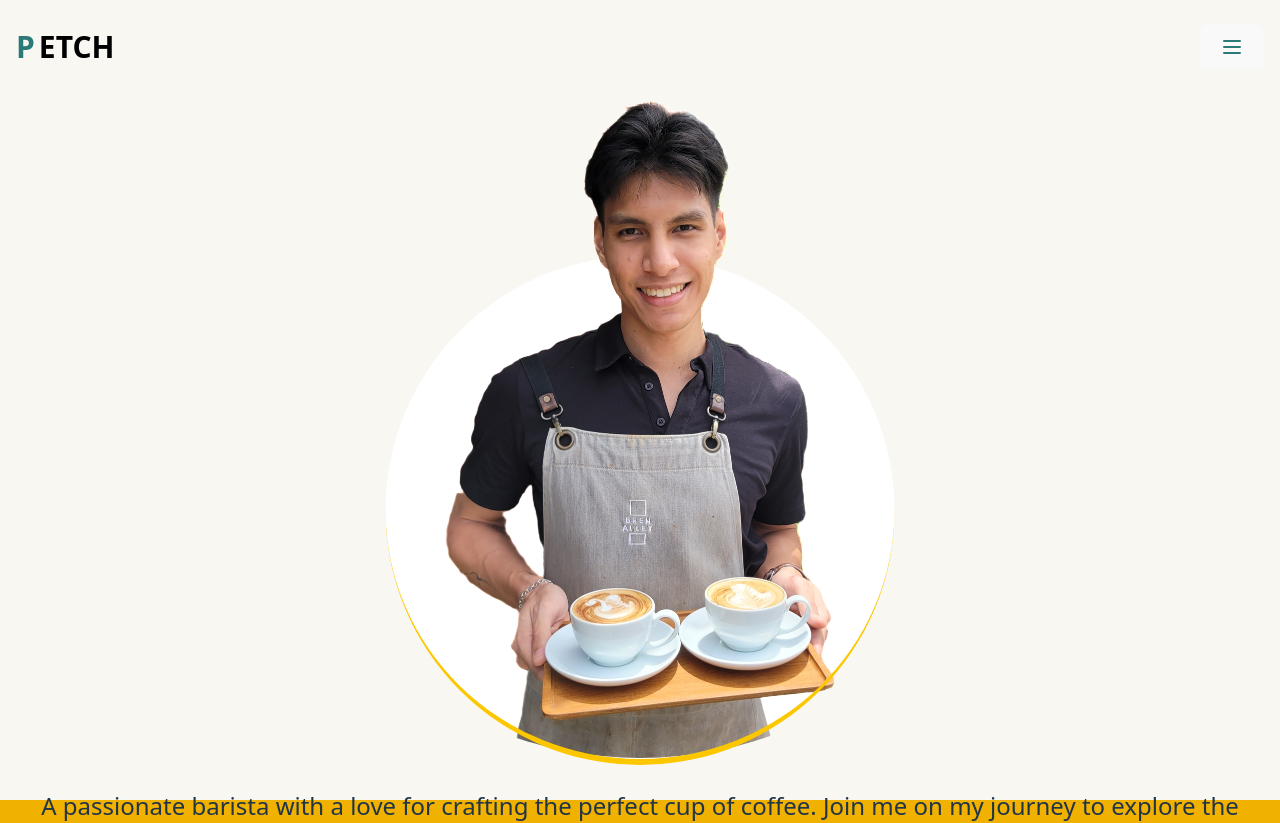
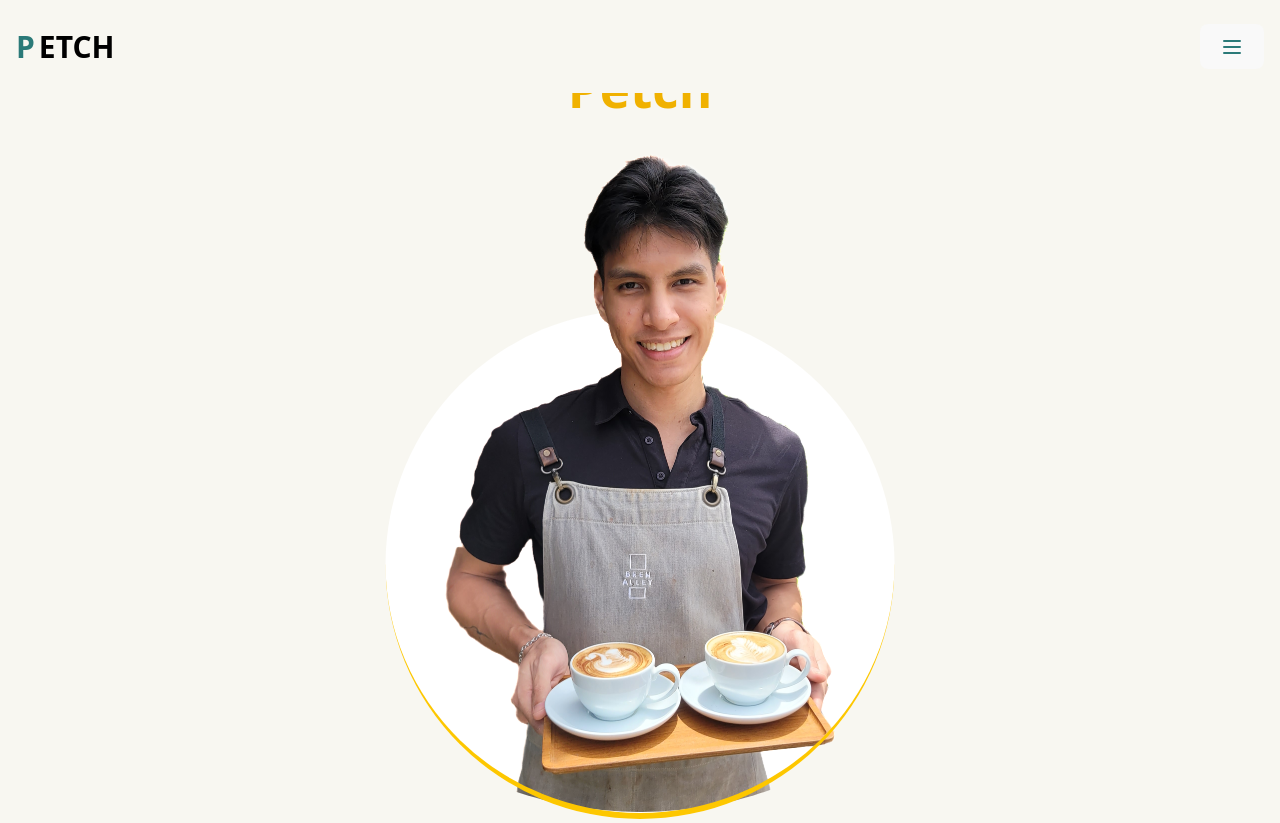
Before and after one commit to petchill/portfolio, a React (Vite) app: page /#/barista in a window 1280 px wide. Shown: the top 823 px of the page. Built offline with nearby package versions, Linux system fonts and the light colour scheme.

Commit message:
fix: layout

```diff
--- a/src/components/barista/LatteArtSection.tsx
+++ b/src/components/barista/LatteArtSection.tsx
@@ -25,7 +25,7 @@ const LatteArtSection = () => {
                     showArrows={false}
                     renderItem={(item, props) => (
                         <div {...props} className="flex justify-center mx-[8px] mb-[36px]">
-                            <div className="mx-[8px]">{item}</div>
+                            <div className="]">{item}</div>
                         </div>
                     )}
 
--- a/src/components/barista/ProfileSection.tsx
+++ b/src/components/barista/ProfileSection.tsx
@@ -1,6 +1,6 @@
 const ProfileSection = () => {
   return (
-    <section className=" h-screen flex flex-col justify-center items-center gap-8">
+    <section className="min-h-screen flex flex-col justify-center items-center gap-8">
       <div>
         <h2 className="text-4xl md:text-6xl font-bold text-center font-[BubblegumSans]">Hi I'am</h2>
         <h1 className="text-4xl md:text-6xl font-bold text-center text-yellow-500">Petch</h1>
```
